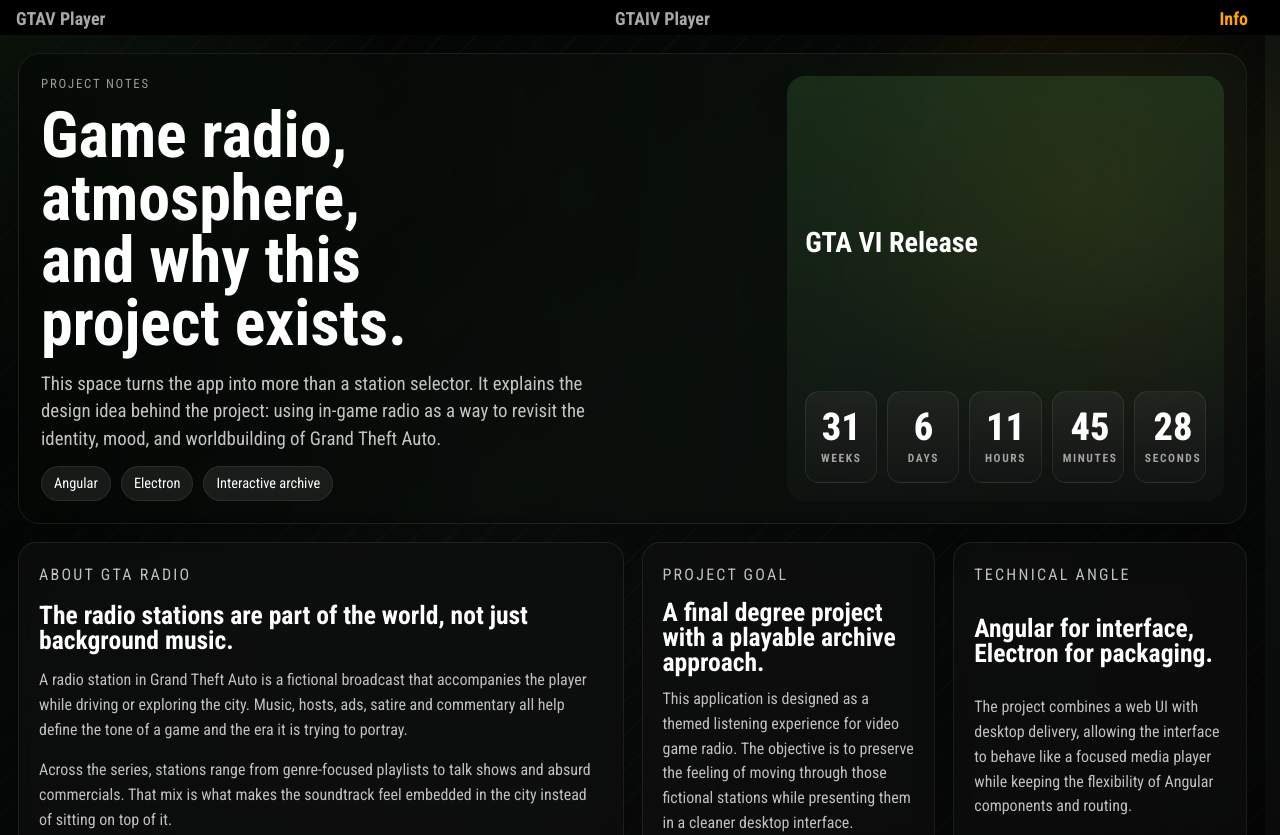
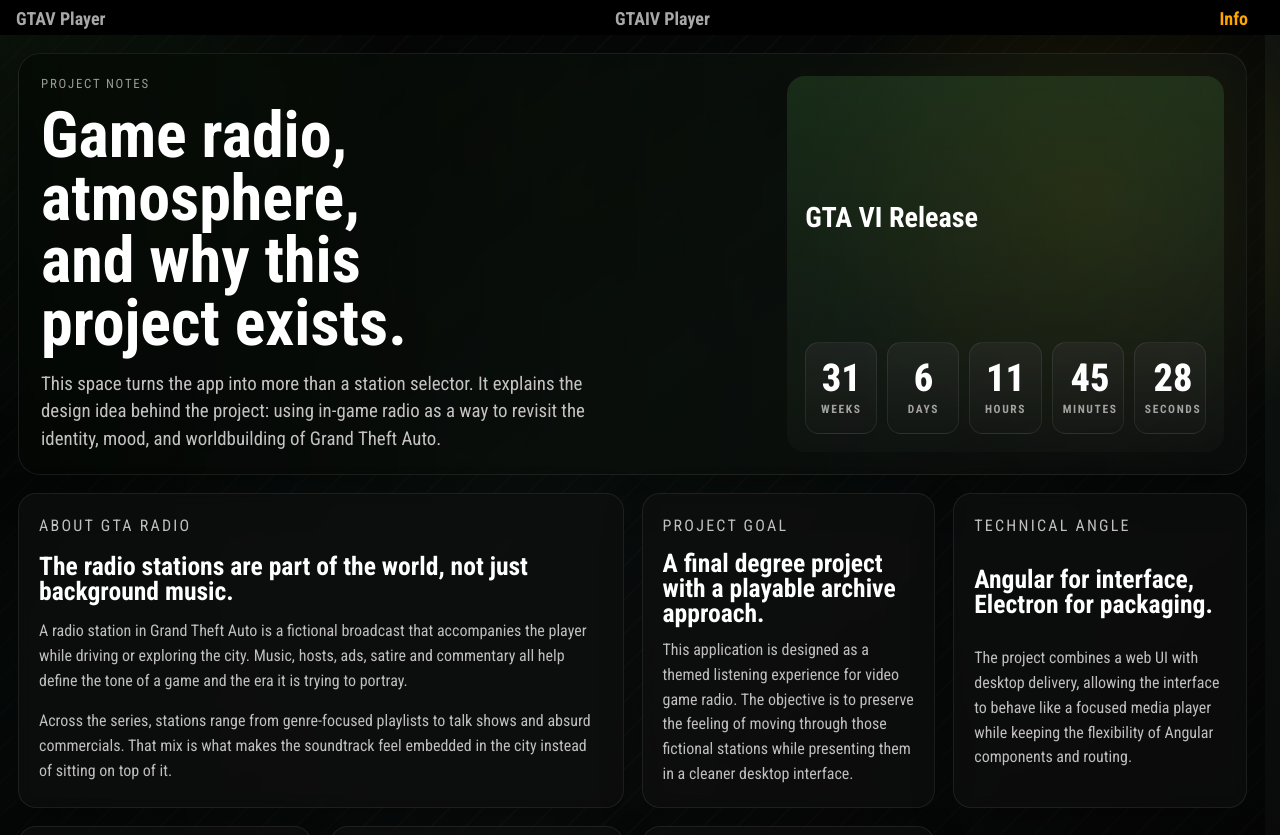
Before and after one commit to Lmezad/TFGLAM, an Angular app: page /about in a window 1280 px wide. Built offline with nearby package versions, Linux system fonts and the light colour scheme.

Commit message:
cambios about .5

```diff
--- a/src/app/about/about.html
+++ b/src/app/about/about.html
@@ -11,11 +11,7 @@
           using in-game radio as a way to revisit the identity, mood, and worldbuilding of Grand Theft Auto.
         </p>
 
-        <div class="hero-tags">
-          <span>Angular</span>
-          <span>Electron</span>
-          <span>Interactive archive</span>
-        </div>
+
       </div>
 
       <div class="countdown-card">
```
